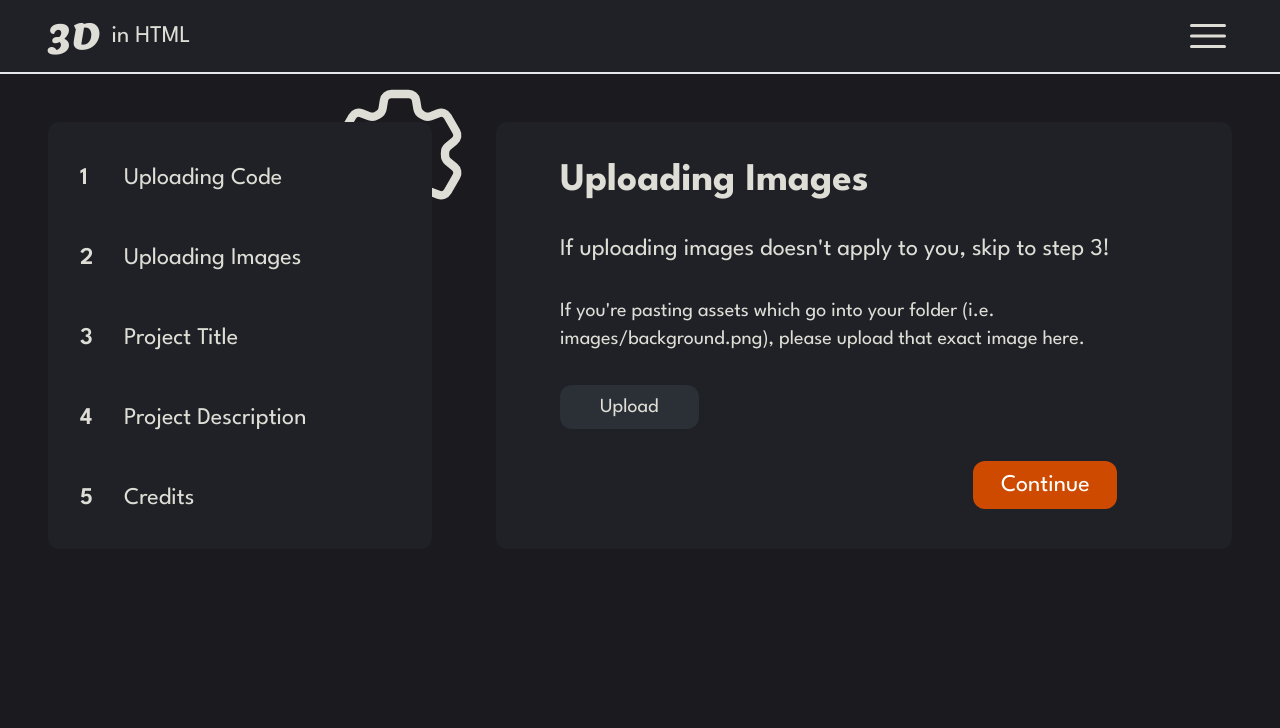
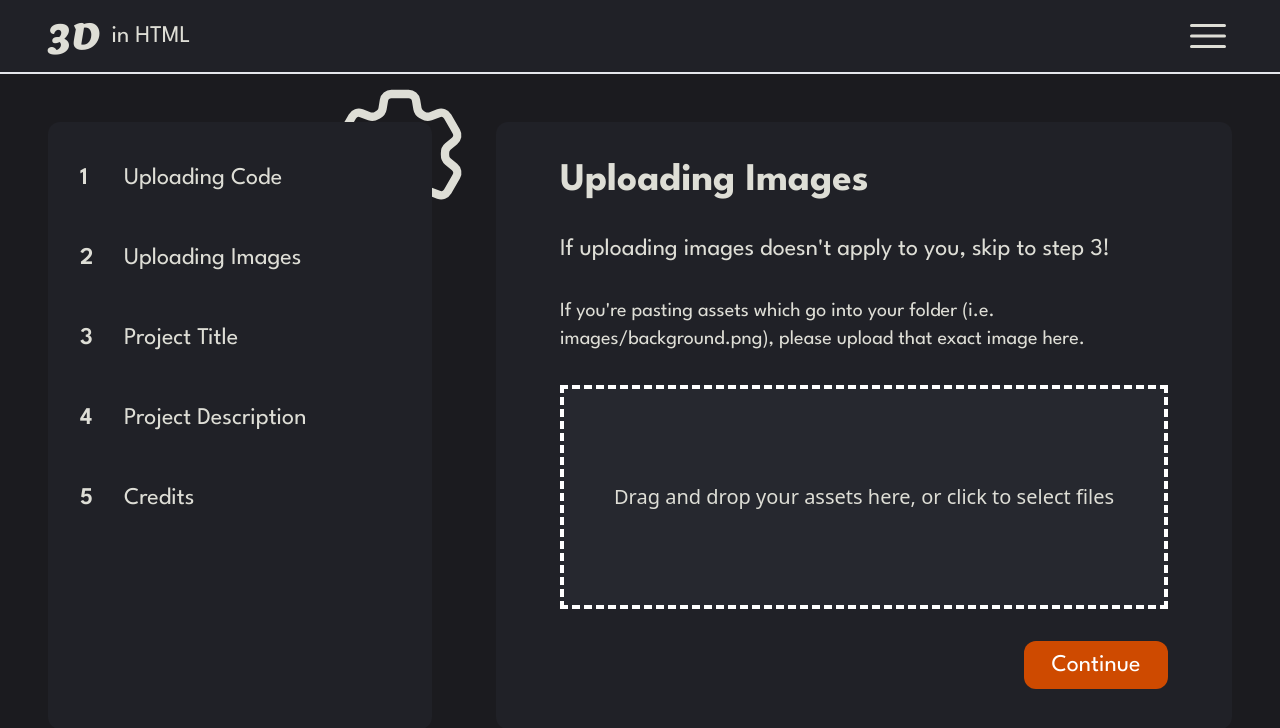
Before and after one commit to Larry-Larriee/3DinHTML, a React (Vite) app in the folder my-app/: page /contribute in a window 1280 px wide. Shown: the top 728 px of the page. Built offline with nearby package versions, Linux system fonts and the light colour scheme.

Commit message:
drag and drop file input
changed the original design to drag and drop file input using the react dropzone library

```diff
--- a/my-app/package.json
+++ b/my-app/package.json
@@ -15,6 +15,7 @@
     "prop-types": "^15.8.1",
     "react": "^18.3.1",
     "react-dom": "^18.3.1",
+    "react-dropzone": "^14.2.3",
     "react-router-dom": "^6.26.0"
   },
   "devDependencies": {
--- a/my-app/src/components/helper/UploadImages.jsx
+++ b/my-app/src/components/helper/UploadImages.jsx
@@ -1,22 +1,20 @@
 import React, { useEffect } from "react";
 import PropTypes from "prop-types";
+import Dropzone from "react-dropzone";
 
 UploadImage.propTypes = {
   imageUpload: PropTypes.string,
   changeImageUpload: PropTypes.func.isRequired,
-  clickImageUpload: PropTypes.func.isRequired,
-  imageUploadLabelRef: PropTypes.object.isRequired,
-  imageUploadRef: PropTypes.object.isRequired,
 };
 
 // UploadCode component is used specifically for the contribute page
-export default function UploadImage({
-  imageUpload,
-  changeImageUpload,
-  clickImageUpload,
-  imageUploadLabelRef,
-  imageUploadRef,
-}) {
+export default function UploadImage({ imageUpload, changeImageUpload }) {
+  useEffect(() => {
+    if (imageUpload) {
+      console.log(imageUpload);
+    }
+  }, [imageUpload]);
+
   return (
     <>
       <section className="bg-prim-2 flex w-full min-h-96 px-16 py-10 flex-col gap-8 rounded-xl">
@@ -34,28 +32,28 @@ export default function UploadImage({
         {/* flex items by default have both a flex-grow and flex-shrink of 1 */}
         {/* this means it will take up all available space if possible or shrink if required */}
         <div className="flex flex-grow-0 gap-5 items-center">
-          <input
-            type="file"
-            id="imageUpload"
-            className="hidden"
-            ref={imageUploadRef}
-            onChange={() => changeImageUpload()}
-          />
-          <label
-            htmlFor="imageUpload"
-            className="text-prim-1 text-xl font-league bg-prim-4 rounded-xl py-2 px-10 hover:scale-105 duration-200 ease-in-out transition hover:cursor-pointer"
-            onClick={() => clickImageUpload()}
-            ref={imageUploadLabelRef}
+          <Dropzone
+            onDrop={(acceptedFiles) => changeImageUpload(acceptedFiles)}
           >
-            Upload
-          </label>
-
-          {imageUpload && (
-            <p className="text-prim-1 font-league text-xl">{imageUpload}</p>
-          )}
+            {/* getRootProps provides the nessessary props to the div like onDragOver */}
+            {/* getInputProps provides the nessessary props to the input like onChange */}
+            {({ getRootProps, getInputProps }) => (
+              <section className="w-full">
+                <div
+                  className="flex justify-center items-center w-full h-56 border-4 border-dashed border-white bg-prim-3 hover:cursor-pointer"
+                  {...getRootProps()}
+                >
+                  <input {...getInputProps()} />
+                  <p className="text-prim-1 text-xl">
+                    Drag and drop your assets here, or click to select files
+                  </p>
+                </div>
+              </section>
+            )}
+          </Dropzone>
         </div>
 
-        <div className="flex justify-end w-11/12">
+        <div className="flex justify-end">
           <p className="text-2xl text-white bg-prim-5 font-league hover:cursor-pointer py-2 w-36 rounded-xl text-center">
             Continue
           </p>
--- a/my-app/src/pages/Contribute.jsx
+++ b/my-app/src/pages/Contribute.jsx
@@ -14,15 +14,9 @@ export default function Contribute() {
   // };
 
   let [imageUpload, setImageUpload] = useState("");
-  const imageUploadRef = useRef();
-  const imageUploadLabelRef = useRef();
 
-  const changeImageUpload = () => {
-    setImageUpload(imageUploadRef.current.files[0]["name"]);
-  };
-
-  const clickImageUpload = () => {
-    imageUploadRef.current.click();
+  const changeImageUpload = (acceptedFile) => {
+    setImageUpload(acceptedFile[0]["name"]);
   };
 
   return (
@@ -67,9 +61,6 @@ export default function Contribute() {
           <UploadImage
             imageUpload={imageUpload}
             changeImageUpload={changeImageUpload}
-            clickImageUpload={clickImageUpload}
-            imageUploadLabelRef={imageUploadLabelRef}
-            imageUploadRef={imageUploadRef}
           />
         </div>
       </div>
```
Also changed, not shown: 1 other file (tests, documents, lock files or other folders).
